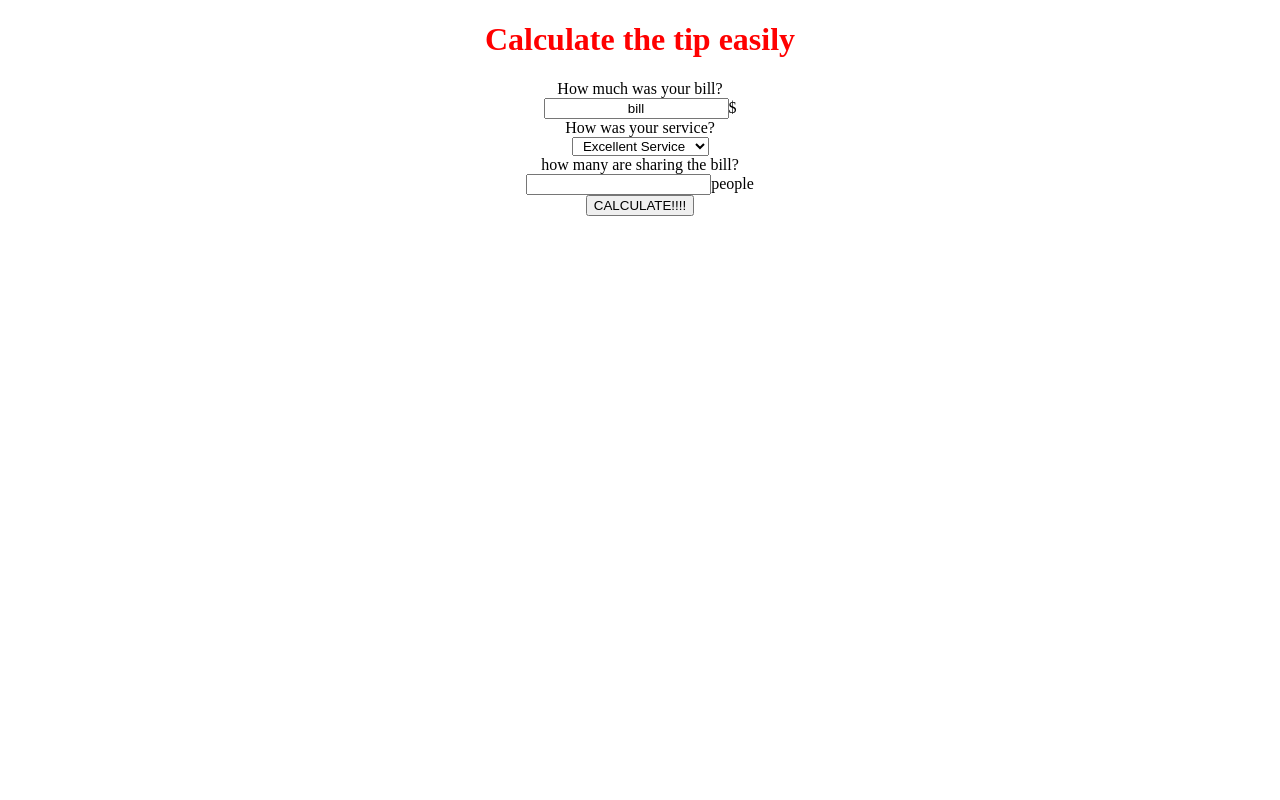
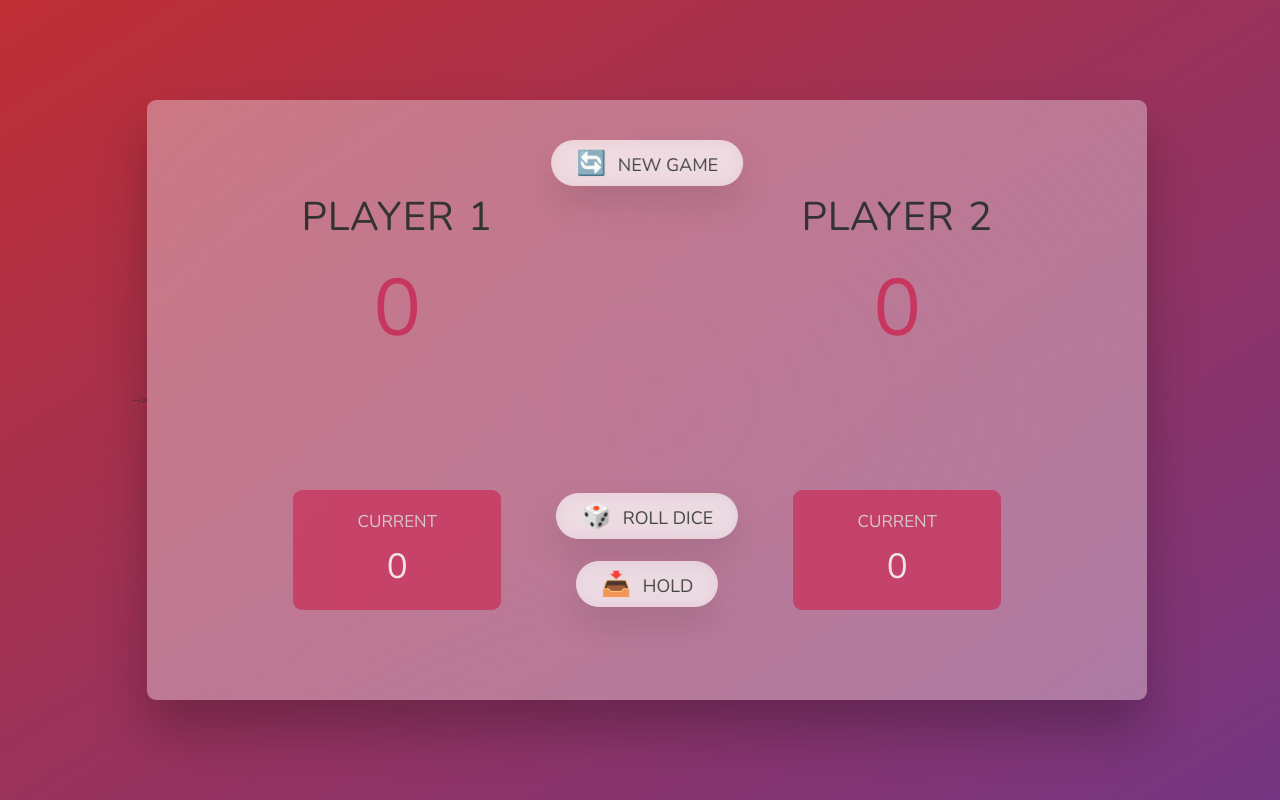
Before and after one commit to panagiotiskn/Pig-Game, a plain HTML site: page index.html in a window 1280 px wide. Drawn offline with nearby package versions, Linux system fonts and the light colour scheme.

Commit message:
Add files via upload

```diff
--- a/index.html
+++ b/index.html
@@ -1,38 +1,36 @@
 <!DOCTYPE html>
 <html lang="en">
-<head>
-    <meta charset="UTF-8">
-    <meta name="viewport" content="width=device-width, initial-scale=1.0">
-    <title>TIP CALCULATOR</title>
-<link rel="stylesheet" type="text/css" href="style.css" />
-<script src="calculations.js">
+  <head>
+    <meta charset="UTF-8" />
+    <meta name="viewport" content="width=device-width, initial-scale=1.0" />
+    <meta http-equiv="X-UA-Compatible" content="ie=edge" />
+<link rel="stylesheet" href="style.css" /> -->
+    <title>Pig Game</title>
+  </head>
+  <body>
+    <main>
+      <section class="player player--0">
+        <h2 class="name" id="name--0">Player 1</h2>
+        <p class="score" id="score--0">43</p>
+        <div class="current">
+          <p class="current-label">Current</p>
+          <p class="current-score" id="current--0">0</p>
+        </div>
+      </section>
+      <section class="player player--1">
+        <h2 class="name" id="name--1">Player 2</h2>
+        <p class="score" id="score--1">24</p>
+        <div class="current">
+          <p class="current-label">Current</p>
+          <p class="current-score" id="current--1">0</p>
+        </div>
+      </section>
 
-
-</script>
-</head>
-<body>
-<h1> Calculate the tip easily</h1>
-
-<div> How much was your bill?</div>
-
-<input type="text" class="total_bill" id="bill_amount" value="bill">$
-<label for="bill_amount" placeholder="Bill Amount"></label>
-
-<div> How was your service?</div>
-<select name="services" class="opinion" id="opinion_on_service">
-    <option value="excellent">Excellent Service</option>
-    <option value="moderate">Moderate Service</option>
-    <option value="okay">Okay Service</option>
-    <option value="not_recommended">Not Recommended</option>
-</select><br>
-
-
-<div>how many are sharing the bill?</div>
-<input type="text" class="opinion" id="bill_share">people
-<label for="bill_share" placeholder="Bill Share"></label>
-
-<br>
-<button type="submit" name="btn btn_submit" class="submit" onclick="calculation()" id="button_submit">CALCULATE!!!!</button>
-<div class="result"></div>
-</body>
+      <img src="dice-5.png" alt="Playing dice" class="dice" />
+      <button class="btn btn--new">🔄 New game</button>
+      <button class="btn btn--roll">🎲 Roll dice</button>
+      <button class="btn btn--hold">📥 Hold</button>
+    </main>
+    <script src="script.js"></script>
+  </body>
 </html>
--- a/script.js
+++ b/script.js
@@ -1,57 +1,90 @@
-var scores,roundScore,activePlayer,dice;
+var scores = [0,0];
+var roundScore = 0;
+var activeplayer = 0;
+var dice = 0;
 
-scores = [0,0];
-roundScore = 0;
-activePlayer = 0;
-
-
-document.querySelector("#current--" +activePlayer).textContent=dice;
-//or
-//document.querySelector("#current--" +activePlayer).innerHTML= <em> dice </em>;
-//var x = document.querySelector("#score--0").textContent;
-document.querySelector(".dice").style.display= 'none';
-document.querySelector(".btn--roll").addEventListener('click',but);
-
+// Change the values from an id element using javascript
 document.getElementById("score--0").innerHTML = 0;
 document.getElementById("score--1").innerHTML = 0;
 
 
-function but()
-{
 
-    // Generate a random number for dice roll
-    var dice = Math.floor(1+Math.random()*6);
+// Event Listener for button ROLL DICE
+
+document.querySelector(".btn--roll").addEventListener('click',function(){
+
+    // What happens when you use the button "ROLL DICE"
+
+
+    // generate random number
+    dice = Math.floor(Math.random()*6+1); //generate a value for dice//
+
     // display the result
+    var diceDOM =  document.querySelector(".dice");
+    diceDOM.style.display = 'block';
+    /*change src attribut using javascript*/ diceDOM.src = "dice-"+dice+".png";
 
-    var diceDOM = document.querySelector(".dice");
-    diceDOM.style.display='block';
-    diceDOM.src = 'dice-'+dice+".png";
-    // update round score If the rolled number was not 1
+    // Upgrade the round score IF the rolled number was not 1
+    if(dice !== 1)
+    {
 
-    if( dice !== 1)
-    {
-        roundScore += dice;
-
-        document.querySelector("#current--"+activePlayer).textContent = roundScore;
+       roundScore += dice; // update current score for the active player
+       document.querySelector("#current--"+activeplayer).innerHTML = roundScore;
 
     }else{
-        if(activePlayer==0)
-        {
-            activePlayer = 1;
-        }else{
-            activePlayer = 0;
-        }
+
         roundScore = 0;
-        document.getElementById("current--0").textContent='0';
-        document.getElementById("current--1").textContent='0';
+        nextPlayer();
+    }
+});
 
-        document.querySelector(".player player--0").classList.toggle('active');
-        document.querySelector(".player player--1").classList.toggle('active');
-        document.querySelector(".dice").style.display = 'none';
+
+// Event Listener for button HOLD
+
+document.querySelector(".btn--hold").addEventListener('click',function(){
+    // Add currentScore to Global Score
+    scores[activeplayer] += roundScore;
+    // or more easily scores[activeplayer] += roundScore;
+    // Update UI
+    document.querySelector("#score--"+activeplayer).textContent = scores[activeplayer];
+
+
+    //Check if the player won the game
+    if(scores[activeplayer] >= 20)
+    {
+        document.getElementById("name--"+activeplayer).textContent = "WINNER";
+        document.querySelector('.dice').style.display = 'none';
+
     }
+
+    // Next player
+    nextPlayer();
+
+});
+
+
+function nextPlayer()
+{
+    //Next Player
+    if(activeplayer === 0)
+    {
+         activeplayer =1;
+    }else{
+        activeplayer = 0;
+    }
+
+    roundScore = 0;
+    document.getElementById("current--0").textContent = 0;
+    document.getElementById("current--1").textContent = 0;
+
+    document.querySelector('.dice').style.display = 'none';
+}
 
 
 
 
 
-}
+
+
+// every time the  activeplayer switches the dice should not be displayed before the players rolls it
+document.querySelector(".dice").style.display = 'none';
--- a/style.css
+++ b/style.css
@@ -1,9 +1,167 @@
-*{
-    text-align: center;
+@import url('https://fonts.googleapis.com/css2?family=Nunito&display=swap');
+
+* {
+  margin: 0;
+  padding: 0;
+  box-sizing: inherit;
 }
 
+html {
+  font-size: 62.5%;
+  box-sizing: border-box;
+}
 
-h1{
-    color:red;
+body {
+  font-family: 'Nunito', sans-serif;
+  font-weight: 400;
+  height: 100vh;
+  color: #333;
+  background-image: linear-gradient(to top left, #753682 0%, #bf2e34 100%);
+  display: flex;
+  align-items: center;
+  justify-content: center;
+}
 
+/* LAYOUT */
+main {
+  position: relative;
+  width: 100rem;
+  height: 60rem;
+  background-color: rgba(255, 255, 255, 0.35);
+  backdrop-filter: blur(200px);
+  filter: blur();
+  box-shadow: 0 3rem 5rem rgba(0, 0, 0, 0.25);
+  border-radius: 9px;
+  overflow: hidden;
+  display: flex;
 }
+
+.player {
+  flex: 50%;
+  padding: 9rem;
+  display: flex;
+  flex-direction: column;
+  align-items: center;
+  transition: all 0.75s;
+}
+
+/* ELEMENTS */
+.name {
+  position: relative;
+  font-size: 4rem;
+  text-transform: uppercase;
+  letter-spacing: 1px;
+  word-spacing: 2px;
+  font-weight: 300;
+  margin-bottom: 1rem;
+}
+
+.score {
+  font-size: 8rem;
+  font-weight: 300;
+  color: #c7365f;
+  margin-bottom: auto;
+}
+
+.player--active {
+  background-color: rgba(255, 255, 255, 0.4);
+}
+.player--active .name {
+  font-weight: 700;
+}
+.player--active .score {
+  font-weight: 400;
+}
+
+.player--active .current {
+  opacity: 1;
+}
+
+.current {
+  background-color: #c7365f;
+  opacity: 0.8;
+  border-radius: 9px;
+  color: #fff;
+  width: 65%;
+  padding: 2rem;
+  text-align: center;
+  transition: all 0.75s;
+}
+
+.current-label {
+  text-transform: uppercase;
+  margin-bottom: 1rem;
+  font-size: 1.7rem;
+  color: #ddd;
+}
+
+.current-score {
+  font-size: 3.5rem;
+}
+
+/* ABSOLUTE POSITIONED ELEMENTS */
+.btn {
+  position: absolute;
+  left: 50%;
+  transform: translateX(-50%);
+  color: #444;
+  background: none;
+  border: none;
+  font-family: inherit;
+  font-size: 1.8rem;
+  text-transform: uppercase;
+  cursor: pointer;
+  font-weight: 400;
+  transition: all 0.2s;
+
+  background-color: white;
+  background-color: rgba(255, 255, 255, 0.6);
+  backdrop-filter: blur(10px);
+
+  padding: 0.7rem 2.5rem;
+  border-radius: 50rem;
+  box-shadow: 0 1.75rem 3.5rem rgba(0, 0, 0, 0.1);
+}
+
+.btn::first-letter {
+  font-size: 2.4rem;
+  display: inline-block;
+  margin-right: 0.7rem;
+}
+
+.btn--new {
+  top: 4rem;
+}
+.btn--roll {
+  top: 39.3rem;
+}
+.btn--hold {
+  top: 46.1rem;
+}
+
+.btn:active {
+  transform: translate(-50%, 3px);
+  box-shadow: 0 1rem 2rem rgba(0, 0, 0, 0.15);
+}
+
+.btn:focus {
+  outline: none;
+}
+
+.dice {
+  position: absolute;
+  left: 50%;
+  top: 16.5rem;
+  transform: translateX(-50%);
+  height: 10rem;
+  box-shadow: 0 2rem 5rem rgba(0, 0, 0, 0.2);
+}
+
+.player--winner {
+  background-color: #2f2f2f;
+}
+
+.player--winner .name {
+  font-weight: 700;
+  color: #c7365f;
+}
```
